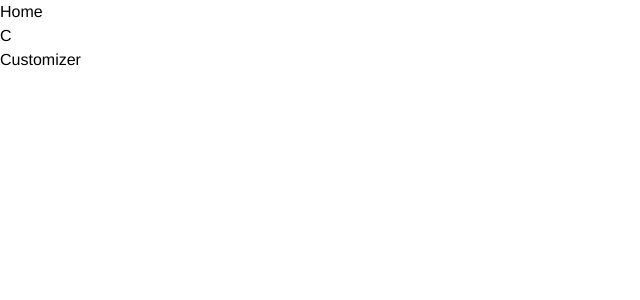
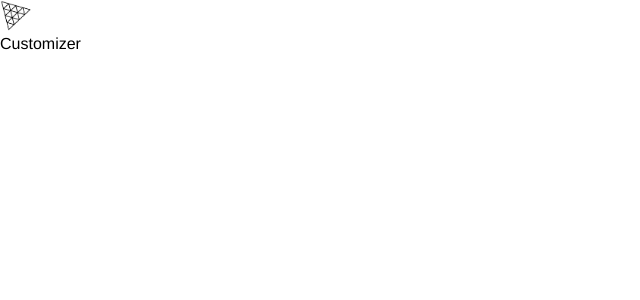
Before and after one commit to kent0198/shirt-explore, a React (Vite) app in the folder shirt-3/: page / in a window 1280 px wide. Shown: the top 300 px of the page, without its empty margins (0-640 px from the left). Built offline with nearby package versions, Linux system fonts and the light colour scheme; a web font is replaced by a local one.

Commit message:
slideAnimation motion

```diff
--- a/shirt-3/src/assets/index.tsx
+++ b/shirt-3/src/assets/index.tsx
@@ -2,8 +2,7 @@ import ai from "./ai.png";
 import fileIcon from "./file.png";
 import swatch from "./swatch.png";
 import download from "./download.png";
-
 import logoShirt from "./logo-tshirt.png";
 import stylishShirt from "./stylish-tshirt.png";
-
-export { ai, fileIcon, swatch, download, logoShirt, stylishShirt };
+import logothree from "./threejs.png";
+export { ai, fileIcon, swatch, download, logoShirt, stylishShirt,logothree };
--- a/shirt-3/src/components/canvas/Canvas.tsx
+++ b/shirt-3/src/components/canvas/Canvas.tsx
@@ -2,7 +2,9 @@ import React from 'react'
 
 const Canvas = () => {
   return (
-    <div>C</div>
+    <div>
+
+    </div>
   )
 }
 
--- /dev/null
+++ b/shirt-3/src/motions/motion.tsx
@@ -0,0 +1,23 @@
+export const transition = { type: "spring", duration: 0.8 };
+
+export const slideAnimation = (direction:string) => {
+    return {
+      initial: {
+        x: direction === "left" ? -100 : direction === "right" ? 100 : 0,
+        y: direction === "up" ? 100 : direction === "down" ? -100 : 0,
+        opacity: 0,
+        transition: { ...transition, delay: 0.5 },
+      },
+      animate: {
+        x: 0,
+        y: 0,
+        opacity: 1,
+        transition: { ...transition, delay: 0 },
+      },
+      exit: {
+        x: direction === "left" ? -100 : direction === "right" ? 100 : 0,
+        y: direction === "up" ? 100 : direction === "down" ? -100 : 0,
+        transition: { ...transition, delay: 0 },
+      },
+    };
+  };
--- a/shirt-3/src/pages/Home.tsx
+++ b/shirt-3/src/pages/Home.tsx
@@ -1,11 +1,21 @@
 import {motion, AnimatePresence} from 'framer-motion'
 import {useSnapshot} from 'valtio'
 import state from '@store/index'
+import { logothree } from '@asset/index'
 
 const Home = () => {
-
+    const snap=useSnapshot(state)
   return (
-    <div>Home</div>
+    <AnimatePresence>
+        {
+          snap.intro &&
+          (<motion.section className=''>
+              <motion.header>
+                <img src={logothree} alt="logo" className='w-8 h-8 object-contain' />
+              </motion.header>
+          </motion.section>
+        )}
+    </AnimatePresence>
   )
 }
 
--- a/shirt-3/src/styles/index.css
+++ b/shirt-3/src/styles/index.css
@@ -3,3 +3,7 @@
 @tailwind base;
 @tailwind components;
 @tailwind utilities;
+
+.home {
+    @apply w-fit xl:h-full flex xl:justify-between justify-start
+}
--- a/shirt-3/tsconfig.paths.json
+++ b/shirt-3/tsconfig.paths.json
@@ -12,6 +12,7 @@
         "@hook/*": ["src/hooks/*"],
         "@store/*": ["src/stores/*"],
         "@asset/*": ["src/assets/*"],
+        "@motion/*": ["src/motions/*"],
         "@config/*": ["src/configs/*"],
       }
     }
```
